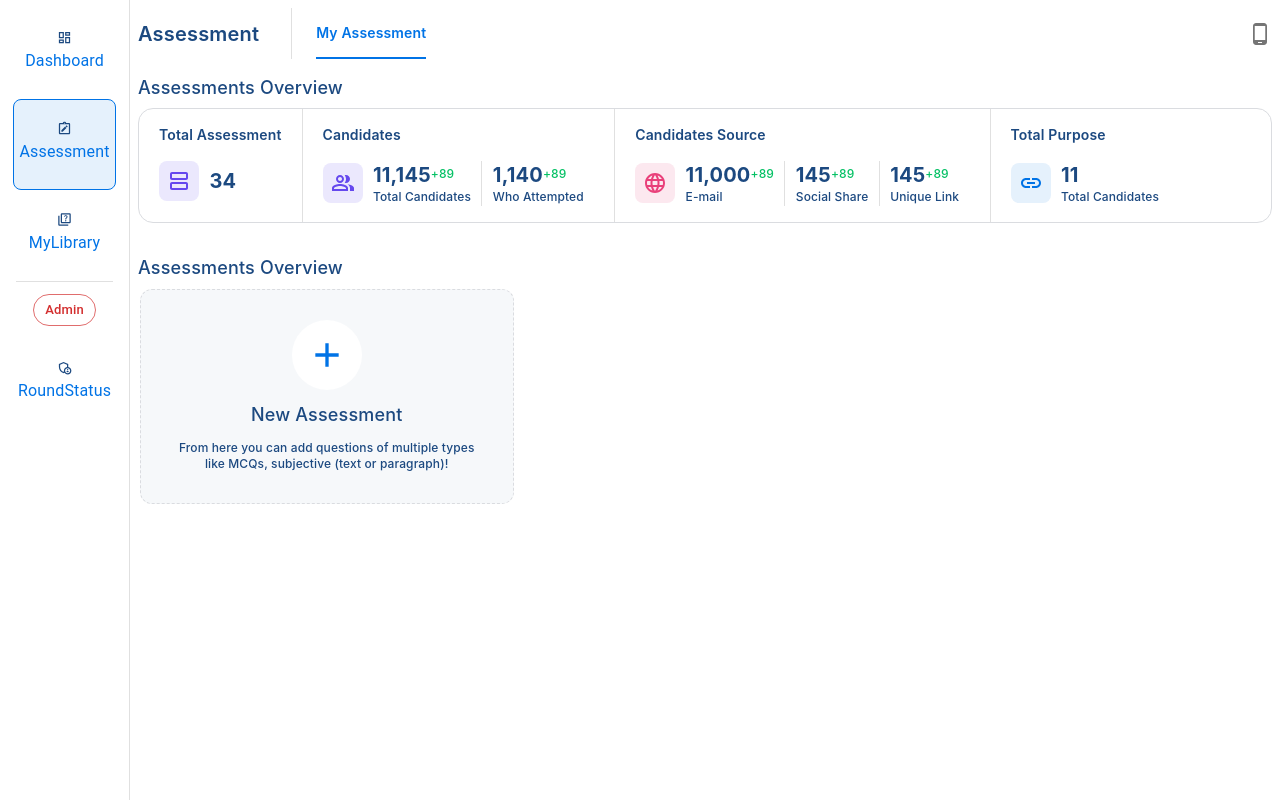
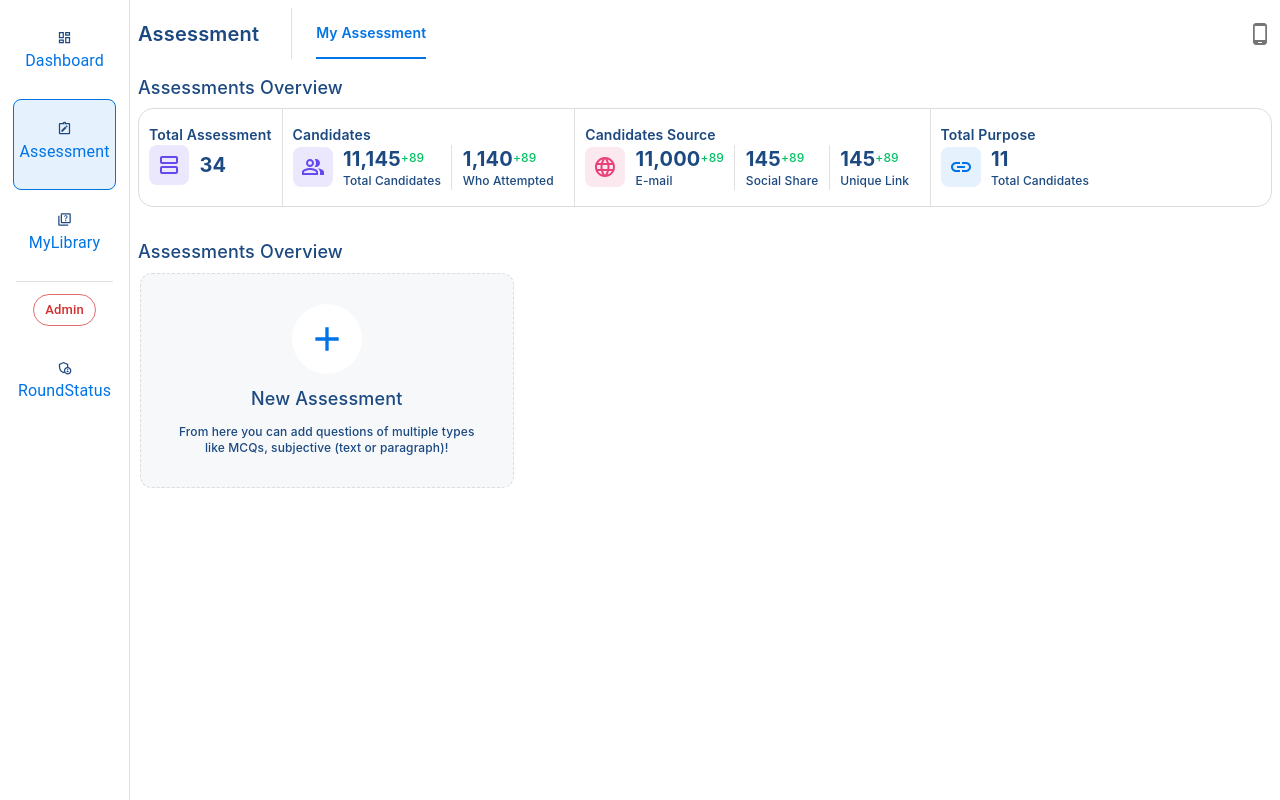
Before and after one commit to Anirudhece/unstopable, a React (Vite) app: page /Assessment in a window 1280 px wide. Built offline with nearby package versions, Linux system fonts and the light colour scheme.

Commit message:
changes alot of

```diff
--- a/src/components/assessmentOverview/Information.jsx
+++ b/src/components/assessmentOverview/Information.jsx
@@ -1,10 +1,16 @@
 import React from "react";
 import { Box, Typography } from "@mui/material";
-function Information({ count, added, text,ml }) {
+function Information({ count, added, text, ml }) {
   return (
     <>
-      <Box ml={ml?ml:1.3} mr={1.3} >
-        <Box sx={{display:'flex',alignItems:'center'}}>
+      <Box
+        sx={{
+          marginLeft: ml ? ml : 1.3,
+          marginRight: 1.3,
+        }}
+        // ml={ml?ml:1.3} mr={1.3}
+      >
+        <Box sx={{ display: "flex", alignItems: "center" }}>
           {count && (
             <Typography
               sx={{
@@ -30,7 +36,7 @@ function Information({ count, added, text,ml }) {
                 fontStyle: "normal",
                 fontWeight: "500",
                 lineHeight: "140%",
-                alignItems:'center',
+                alignItems: "center",
               }}
             >
               {added > 0 ? "+" : "-"}
--- a/src/components/assessmentOverview/Modal.jsx
+++ b/src/components/assessmentOverview/Modal.jsx
@@ -85,7 +85,6 @@ export default function Modal() {
               ref={descriptionElementRef}
               tabIndex={-1}
             >
-              {/* <Box> */}
               <Box mb={2}>
                 <Heading value="Name of assessment" />
                 <InputText
--- a/src/scenes/assessment/Assessment.jsx
+++ b/src/scenes/assessment/Assessment.jsx
@@ -57,6 +57,9 @@ function Assessment() {
               cursor: "pointer",
               width: "33%",
               padding: "30px",
+              "@media (max-width: 1100px)": {
+                width: "100%",
+              },
             }}
           >
             <Box
@@ -106,7 +109,15 @@ function Assessment() {
           {assignments.map(
             (ele, ind) =>
               ele.id && (
-                <Box m={0.2} sx={{ minWidth: "33%" }}>
+                <Box
+                  m={0.2}
+                  sx={{
+                    minWidth: "33%",
+                    "@media (max-width: 1100px)": {
+                      width: "100%",
+                    },
+                  }}
+                >
                   <AssessmentWindow
                     id={ele.id}
                     assignmentName={ele.assignmentName}
--- a/src/scenes/assessment/AssessmentOverview.jsx
+++ b/src/scenes/assessment/AssessmentOverview.jsx
@@ -10,13 +10,14 @@ import Information from "../../components/assessmentOverview/Information";
 import { data } from "../../store/slices/assessmentOverView";
 function AssessmentOverview() {
   return (
-    <div>
+    <>
       <Box
         className="component-bellow-assessment-overcview"
         sx={{
           display: "flex",
           border: "1px solid #DADCE0 ",
           borderRadius: "15px",
+          flexWrap: "wrap", // Allow flex items to wrap
         }}
       >
         {/* **********total assessment************** */}
@@ -25,16 +26,25 @@ function AssessmentOverview() {
           className="Total-assessment"
           sx={{
             display: "flex",
-            padding: "16px 20px",
+            margin: "16px 20px",
             flexDirection: "column",
             alignItems: "flex-start",
-            gap: "16px",
-            flexShrink: "0",
-            alignSelf: "stretch",
+            // gap: "16px",
             maxWidth: "25%", // Adjust the value as needed
+            "@media (max-width: 1280px)": {
+              margin: "16px 10px",
+            },
+            "@media (max-width: 1100px)": {
+              display: "inline-flex",
+              margin: "16px 10px",
+              maxWidth: "40%", // Set the width to 50%
+              alignItems: "flex-start", // Reset alignItems
+              // background: "green",
+            },
           }}
         >
           <Heading size={"14px"} weight={"600"} value="Total Assessment" />
+
           <Box>
             <Box sx={{ display: "flex", alignItems: "center" }}>
               <SquareIcon
@@ -54,12 +64,21 @@ function AssessmentOverview() {
           className="candidates"
           sx={{
             display: "flex",
-            padding: "16px 20px",
+            margin: "16px 20px",
             flexDirection: "column",
             alignItems: "flex-start",
-            gap: "16px",
-            flexShrink: "0",
-            alignSelf: "stretch",
+            // gap: "16px",
+            "@media (max-width: 1280px)": {
+              // backgroundColor: "green",
+              margin: "16px 10px",
+            },
+            "@media (max-width: 1100px)": {
+              display: "inline-flex", // Fix the typo ('in-line' to 'inline-flex')
+              margin: "16px 10px",
+              width: "100%", // Set the width to 50%
+              alignItems: "flex-start", // Reset alignItems
+              // background: "green",
+            },
           }}
         >
           <Heading size={"14px"} weight={"600"} value="Candidates" />
@@ -91,12 +110,21 @@ function AssessmentOverview() {
           className="candidatesSource"
           sx={{
             display: "flex",
-            padding: "16px 20px",
+            margin: "16px 20px",
             flexDirection: "column",
             alignItems: "flex-start",
-            gap: "16px",
-            flexShrink: "0",
-            alignSelf: "stretch",
+            // gap: "16px",
+            "@media (max-width: 1280px)": {
+              // backgroundColor: "green",
+              margin: "16px 10px",
+            },
+            "@media (max-width: 1100px)": {
+              display: "inline-flex", // Fix the typo ('in-line' to 'inline-flex')
+              margin: "16px 10px",
+              width: "50vw", // Set the width to 50%
+              alignItems: "flex-start", // Reset alignItems
+              background: "green",
+            },
           }}
         >
           <Heading size={"14px"} weight={"600"} value="Candidates Source" />
@@ -135,12 +163,21 @@ function AssessmentOverview() {
           className="Total-purpose"
           sx={{
             display: "flex",
-            padding: "16px 20px",
+            margin: "16px 20px",
             flexDirection: "column",
             alignItems: "flex-start",
-            gap: "16px",
-            flexShrink: "0",
-            alignSelf: "stretch",
+            // gap: "16px",
+            "@media (max-width: 1280px)": {
+              margin: "16px 10px",
+            },
+
+            "@media (max-width: 1100px)": {
+              display: "inline-flex", // Fix the typo ('in-line' to 'inline-flex')
+              margin: "16px 10px",
+              width: "50vw", // Set the width to 50%
+              alignItems: "flex-start", // Reset alignItems
+              background: "green",
+            },
           }}
         >
           <Heading size={"14px"} weight={"600"} value="Total Purpose" />
@@ -161,8 +198,7 @@ function AssessmentOverview() {
 
         {/* **********total purpose end************** */}
       </Box>
-    </div>
+    </>
   );
 }
-
 export default AssessmentOverview;
--- a/src/scenes/global/SideDrawer/SideDrawer.jsx
+++ b/src/scenes/global/SideDrawer/SideDrawer.jsx
@@ -59,13 +59,7 @@ function SideDrawer(props) {
     window !== undefined ? () => window().document.body : undefined;
 
   return (
-    <Box sx={{ display: "flex" }}>
-      <Box
-        component="nav"
-        sx={{ width: { sm: drawerWidth }, flexShrink: { sm: 0 } }}
-        aria-label="mailbox folders"
-      >
-        {/* The implementation can be swapped with js to avoid SEO duplication of links. */}
+    <>
       <Drawer
         container={container}
         variant="temporary"
@@ -78,7 +72,7 @@ function SideDrawer(props) {
           display: { xs: "block", sm: "none" },
           "& .MuiDrawer-paper": {
             boxSizing: "border-box",
-              width: drawerWidth,
+            width: drawerWidth+25,
           },
         }}
       >
@@ -97,8 +91,7 @@ function SideDrawer(props) {
       >
         {drawer}
       </Drawer>
-      </Box>
-    </Box>
+    </>
   );
 }
 
```
Lines whose indentation alone changed are shown as unchanged.
